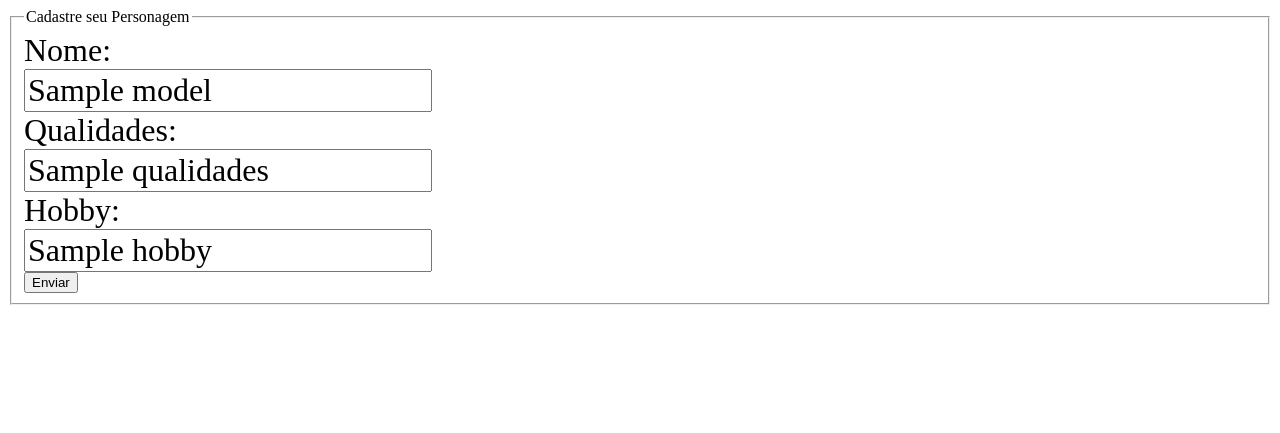
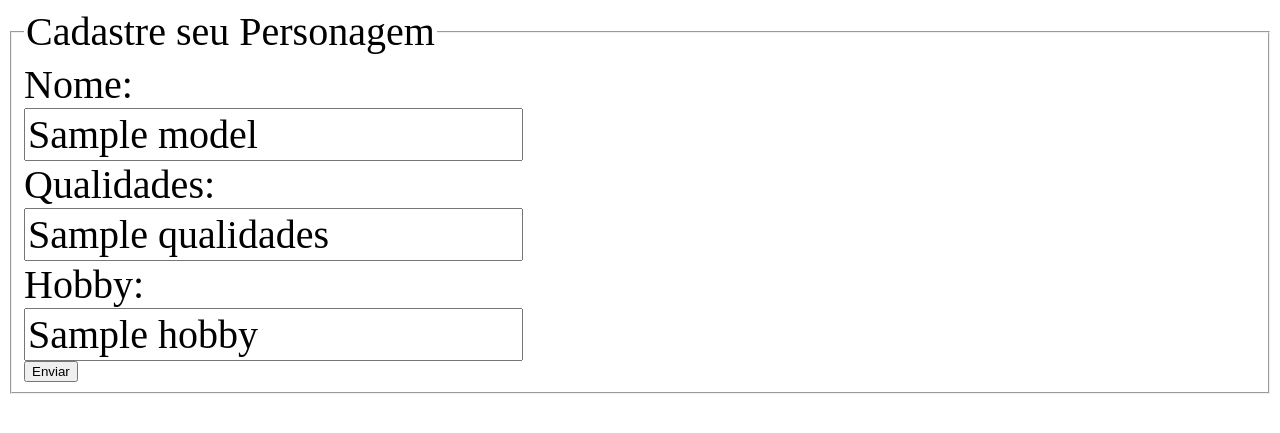
Before and after one commit to HILARYSILVA/PHP_trabalho, a PHP site: template View/modules/Personagens/FormPersonagens.php in a window 1280 px wide. Shown: the top 433 px of the page. Run offline with PHP 8.4, Linux system fonts and the light colour scheme; the template is opened without the code that fills it: most values are stand-ins (such as "Sample title", 1, 10 or a date in 2020).

Commit message:
Add files via upload

```diff
--- a/View/modules/Personagens/FormPersonagens.php
+++ b/View/modules/Personagens/FormPersonagens.php
@@ -10,8 +10,12 @@
         label, input { display: block;}
 
         input, label {
-            font-size: 2em;
-            font-family: MS UI Gothic;
+            font-size: 2.5em;
+            font-family: MS UI;
+        }
+
+        legend {
+            font-size: 40px;
         }
     </style>
 
--- a/View/modules/Personagens/ListaPersonagens.php
+++ b/View/modules/Personagens/ListaPersonagens.php
@@ -37,7 +37,7 @@
 
         table {
             padding: 20px;
-            background-color: black;
+            background-color: purple;
             border: 2px solid white;
             border-collapse: collapse;
         }
@@ -74,9 +74,6 @@
                 <a href="/Personagens/form?id=<?= $item->id ?>"><?= $item->qualidades?></a>
             </td>
 
-            <a href="/Personagens/form?id=<?= $item->id ?>"><?= $item->hobby?></a>
-            </td>
-
         <td><?= $item->qualidades ?></td>
         <td><?= $item->hobby ?></td>
 
```
